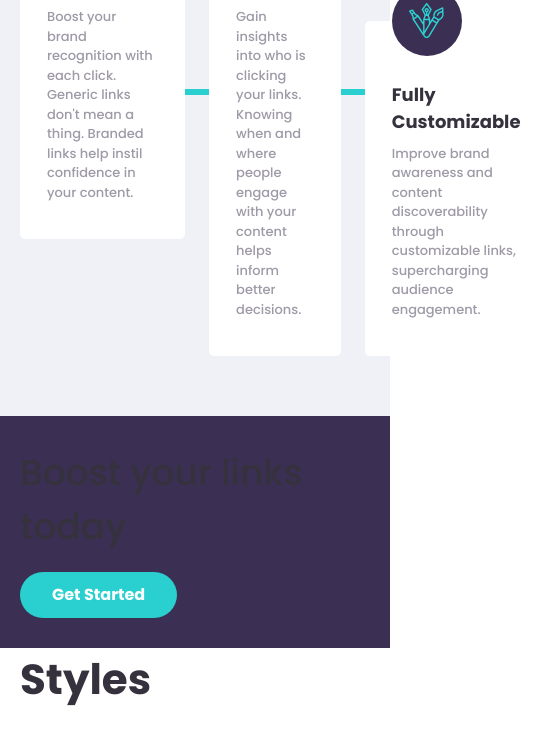
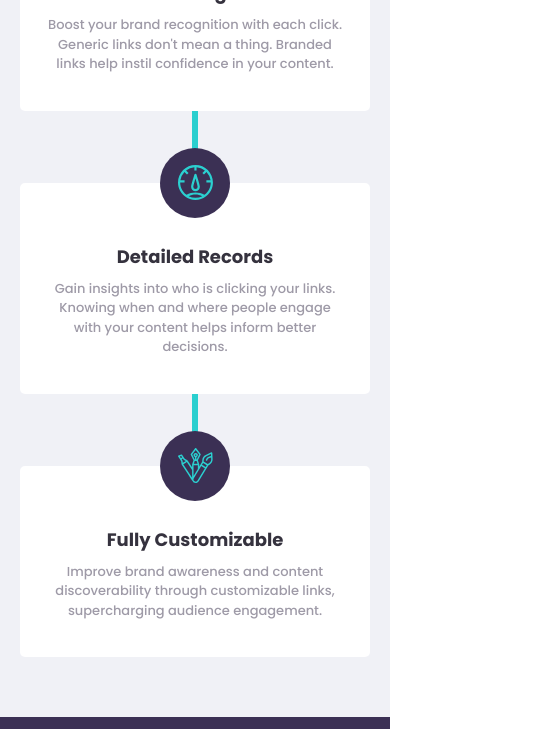
Before and after one commit to leandrodalmolin/url-shortening-front, a website built with webpack: page src/index.html in a window 390 px wide. Shown: the part 1336-2065 px from the top of the page, 548 px wide, since content can reach past the window. Built offline with nearby package versions, Linux system fonts and the light colour scheme.

Commit message:
Adds responsive rules to chained cards

```diff
--- a/src/assets/scss/components/chained-cards.scss
+++ b/src/assets/scss/components/chained-cards.scss
@@ -3,6 +3,7 @@
 // -----------------------------------------------------------------------------
 
 $cards-gap: 2.4rem;
+$cards-gap-smaller-devices: $cards-gap * 3;
 
 .chained-cards {
   display: flex;
@@ -10,6 +11,8 @@ $cards-gap: 2.4rem;
   min-height: 300px;
 
   .card {
+    flex: 1;
+
     &:nth-child(1) {
       align-self: flex-start;
     }
@@ -17,7 +20,7 @@ $cards-gap: 2.4rem;
     &:nth-child(2) {
       align-self: center;
 
-      // Chains
+      // Chains (horizontal)
       &::before,
       &::after {
         content: "";
@@ -46,4 +49,50 @@ $cards-gap: 2.4rem;
       align-self: flex-end;
     }
   }
+
+  @include media-query(laptop) {
+    flex-direction: column;
+    min-height: auto;
+    gap: $cards-gap-smaller-devices;
+    margin-top: 3.5rem;
+
+    .card {
+      text-align: center;
+
+      &:nth-child(1),
+      &:nth-child(2),
+      &:nth-child(3) {
+        align-self: auto;
+      }
+
+      &:nth-child(2) {
+        // Chains (vertical)
+        &::before,
+        &::after {
+          top: auto;
+          bottom: auto;
+          left: 0;
+          right: 0;
+          width: 0.6rem;
+          height: $cards-gap-smaller-devices;
+        }
+
+        // Top
+        &::before {
+          top: -$cards-gap-smaller-devices;
+        }
+
+        // Bottom
+        &::after {
+          bottom: -$cards-gap-smaller-devices;
+        }
+      }
+
+      &__icon {
+        left: 0;
+        right: 0;
+        margin: auto;
+      }
+    }
+  }
 }
```
